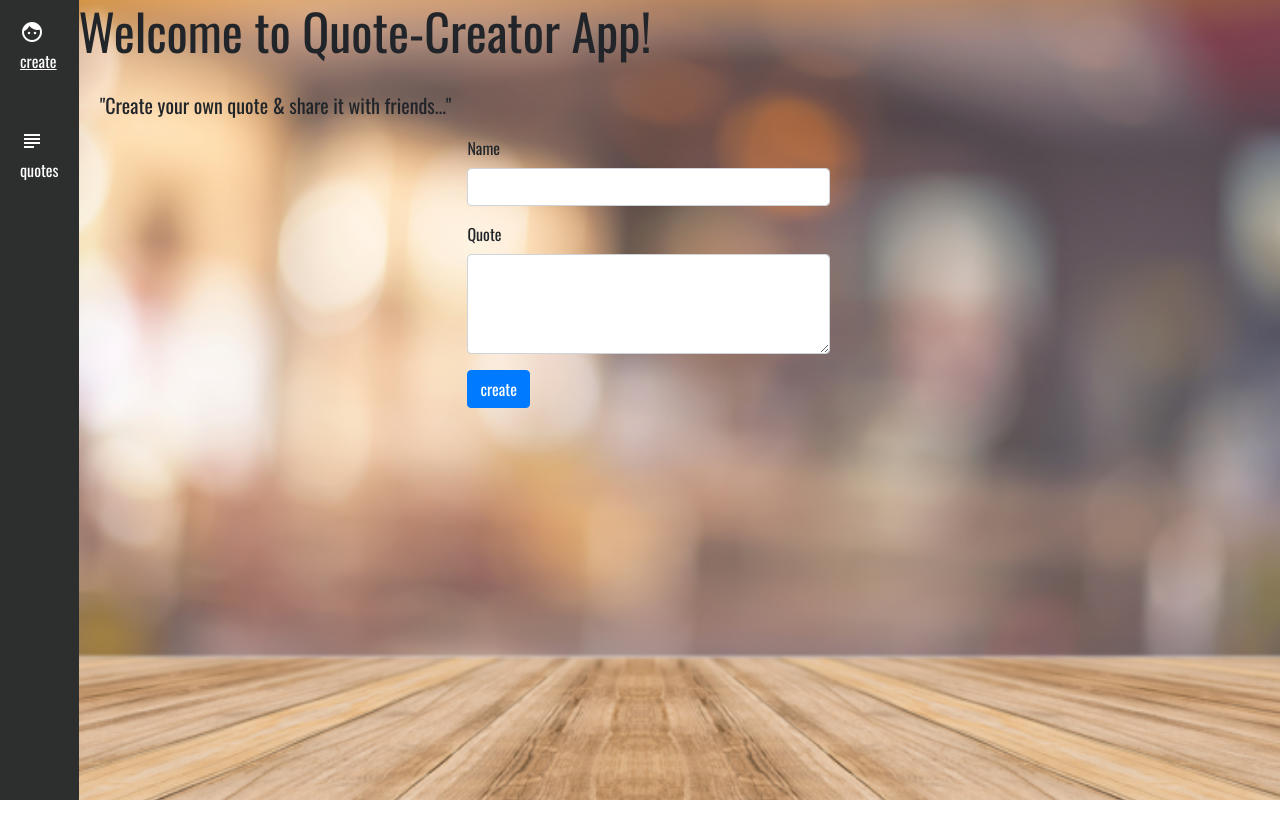
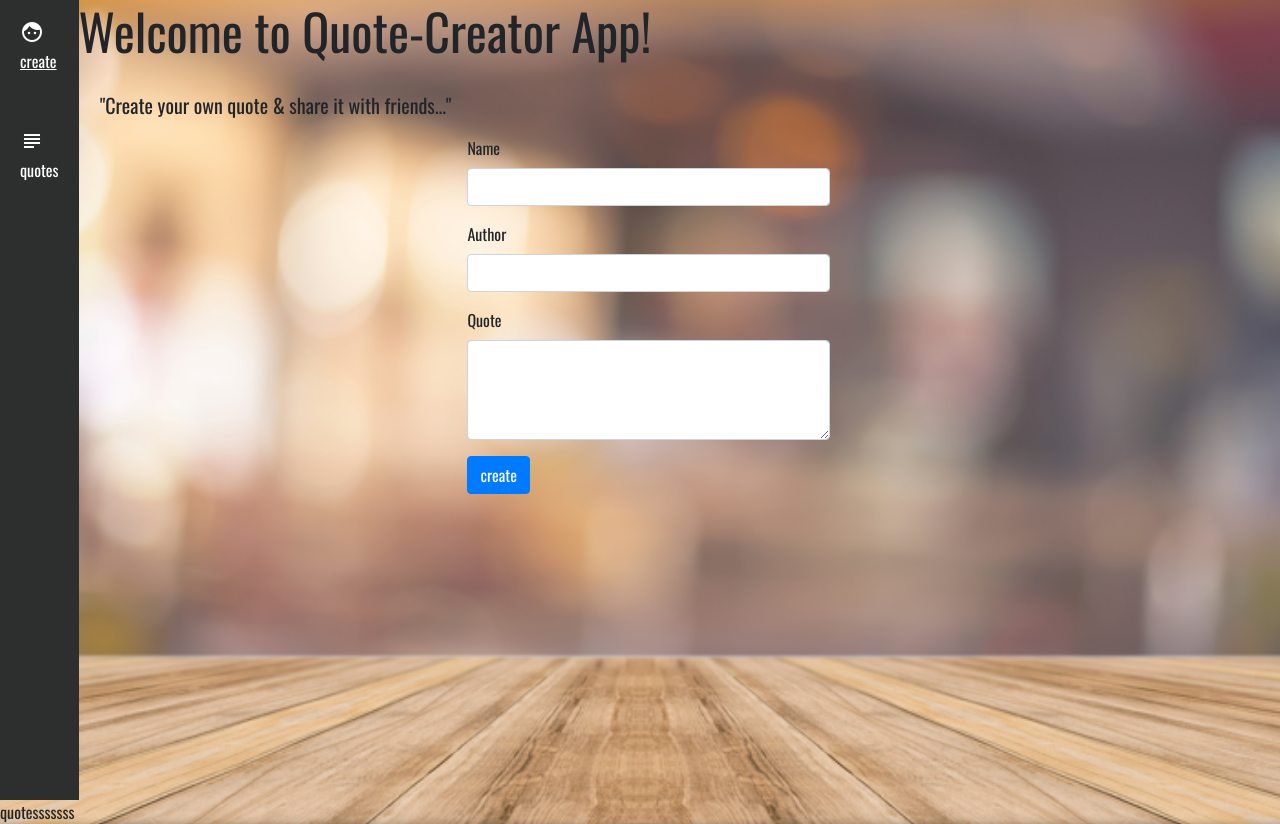
Before and after one commit to KevineMusoni/Quote-Creator-App, an Angular app: page /quotes in a window 1280 px wide. Before the commit the page ends 800 px from the top, so only its background shows below. Built offline with nearby package versions, Linux system fonts and the light colour scheme.

Commit message:
author details

```diff
--- a/src/app/quotes/quotes.component.html
+++ b/src/app/quotes/quotes.component.html
@@ -1 +1,2 @@
 <!-- viewing uploaded quotes and upvoting and downvoting -->
+<p>quotesssssss</p>
--- a/src/app/sidebar/sidebar.component.html
+++ b/src/app/sidebar/sidebar.component.html
@@ -23,6 +23,10 @@
                             <label for="name">Name</label>
                             <input required id="name" type="text" class="form-control">
                     </div>
+                    <div class="form-group">
+                      <label for="authorName">Author</label>
+                      <input required id="authorname" type="text" class="form-control">
+              </div>
                   <div class="form-group">
                 <label for="quote">Quote</label>
                 <textarea required id="quote" cols="30" rows="10" class="form-control" ></textarea>
```
Also changed, not shown: src/app/data.service.ts (deleted, +0 -13 lines), 1 other file (tests, documents, lock files or other folders).
